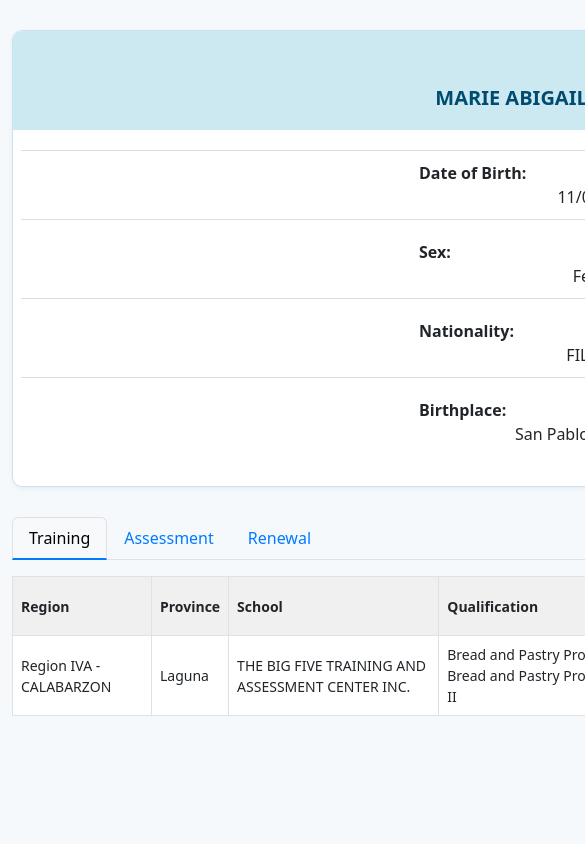
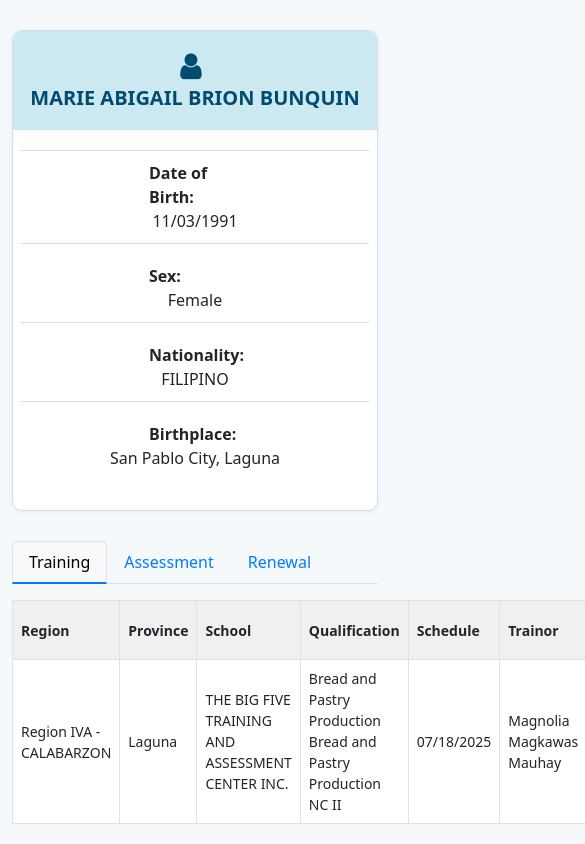
Before and after one commit to t2mis-tesda-gov-ph/github.io, a plain HTML site: page index.html in a window 390 px wide. Shown: the top 844 px of the page, 585 px wide, since content can reach past the window. Drawn offline with nearby package versions, Linux system fonts and the light colour scheme.

Commit message:
Update style.css

```diff
--- a/style.css
+++ b/style.css
@@ -133,13 +133,5 @@ code {
     width: 100%;
     text-align: left;
   }
-  body {
-  min-width: 1200px;
-  overflow-x: auto;
+
 }
-
-.container {
-  width: 1200px;
-  margin: 0 auto;
-}
-}
```
